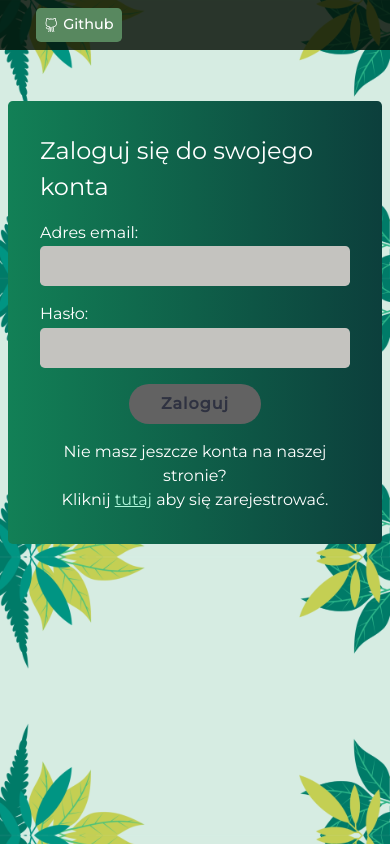
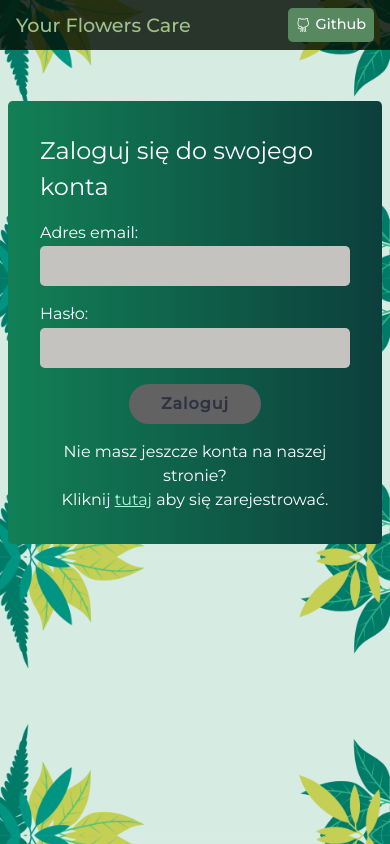
Before and after one commit to kowalskika/flowers-care-app-front, a React (Create React App) app: page /login in a window 390 px wide. Built offline with nearby package versions, Linux system fonts and the light colour scheme; no server answers.

Commit message:
Fixed navbar in login/register view.

```diff
--- a/src/components/common/NavBar/NavBar.css
+++ b/src/components/common/NavBar/NavBar.css
@@ -50,6 +50,9 @@
     .NavBar__p-mobile-disable {
         display: none;
     }
+    .NavBar__p-mobile-show{
+    display: block;
+    }
     .NavBar__header {
         min-width: 0
     }
--- a/src/components/common/NavBar/NavBar.tsx
+++ b/src/components/common/NavBar/NavBar.tsx
@@ -2,16 +2,16 @@ import React from 'react';
 import { Link } from 'react-router-dom';
 import { SlSocialGithub } from 'react-icons/sl';
 
-import './NavBar.css';
 import { SettingButton } from '../SettingsButton/SettingsButton';
 import { AddButton } from '../AddButton/AddButton';
 import { GoBackButton } from '../GoBackButton/GoBackButton';
+import './NavBar.css';
 
 export function NavBar(props: { page: string }) {
   const { page } = props;
   return (
     <header className="NavBar__header">
-      <p className="NavBar__p-mobile-disable">Your Flowers Care</p>
+      <p className={page === 'login' ? ('NavBar__p-mobile-show') : 'NavBar__p-mobile-disable'}>Your Flowers Care</p>
       <nav>
         <ul className="NavBar__links">
           {page === 'main' && (<li><AddButton confirm={false} /></li>)}
```
